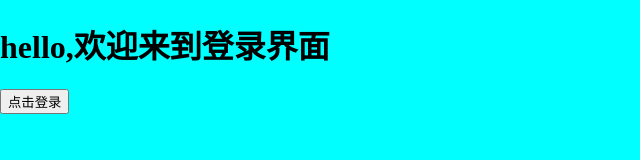
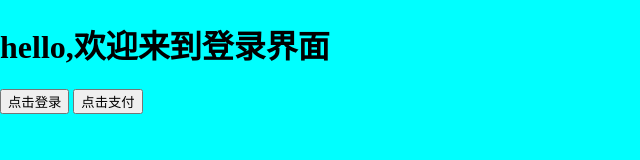
Before and after one commit to ysq0806/project_2, a plain HTML site: page index.html in a window 1280 px wide. Shown: the whole page, without its empty margins (0-640 px from the left). Drawn offline with Linux system fonts and the light colour scheme.

Commit message:
增加了pay按钮功能

```diff
--- a/index.html
+++ b/index.html
@@ -14,6 +14,7 @@
     <div>
         <h1>hello,欢迎来到登录界面</h1>
         <button>点击登录</button>
+        <button>点击支付</button>
     </div>
 </body>
 
```
